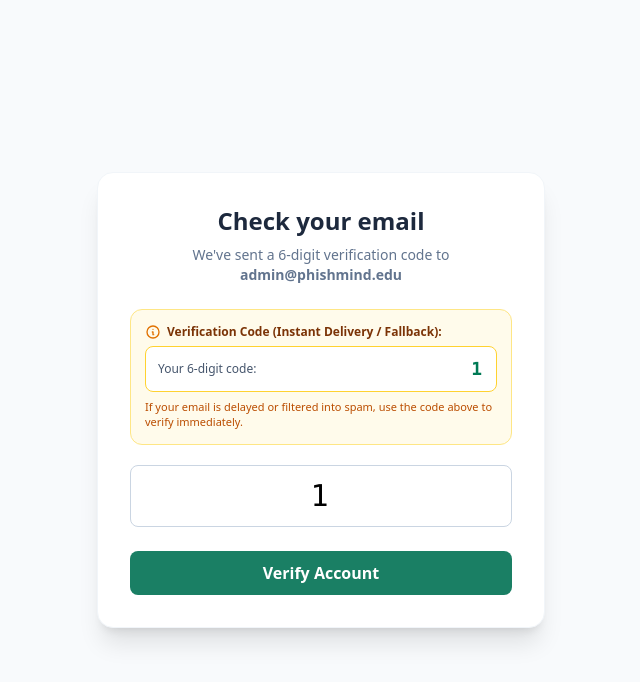
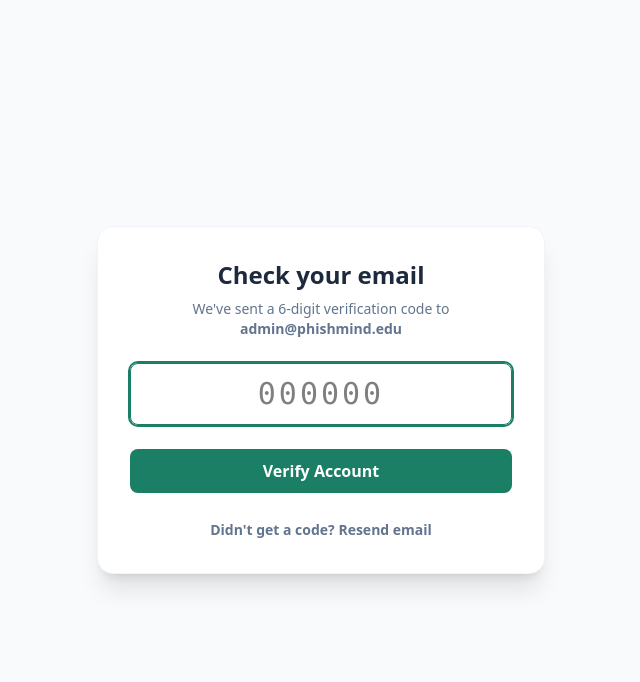
Before and after one commit to jlgemz/PhishMind, a Laravel app: page /verify-otp in a window 1280 px wide. Shown: the top 682 px of the page, without its empty margins (319-959 px from the left). Run offline with Laravel 12, Linux system fonts and the light colour scheme; the visitor is signed in with stand-in values (Sample User, id 1); data comes from the database, SQL or seed files in the repository; style sheets or scripts are compiled from the project's sources; some libraries are stand-ins or nearby versions.

Commit message:
Direct OTP delivery to registering user via Resend API and remove fallbacks

```diff
--- a/app/Http/Controllers/AuthController.php
+++ b/app/Http/Controllers/AuthController.php
@@ -114,8 +114,18 @@ class AuthController extends Controller
     {
         $otp = (string) rand(100000, 999999);
         $user->update(['otp_code' => $otp, 'otp_expires_at' => Carbon::now()->addMinutes(15)]);
-        session(['otp_hint' => $otp]);
         $this->mailer->sendOTP($user->email, $otp);
+    }
+
+    public function resendOtp()
+    {
+        $user = Auth::user();
+        if (!$user) {
+            return redirect()->route('login');
+        }
+
+        $this->sendOtp($user);
+        return back()->with('success', 'A new verification code has been sent to ' . $user->email);
     }
 
         // ============================================
@@ -144,10 +154,9 @@ class AuthController extends Controller
         // Send email
         $this->mailer->sendOTP($user->email, $otp);
 
-        // Store email and OTP hint in session to verify against later
+        // Store email in session to verify against later
         session([
             'reset_email' => $user->email,
-            'reset_otp_hint' => $otp,
         ]);
 
         return redirect()->route('password.verify')->with('success', 'Password reset code sent to your email.');
--- a/app/Services/PHPMailerService.php
+++ b/app/Services/PHPMailerService.php
@@ -2,7 +2,6 @@
 
 namespace App\Services;
 
-use PHPMailer\PHPMailer\PHPMailer;
 use Illuminate\Support\Facades\Http;
 use Illuminate\Support\Facades\Log;
 use Throwable;
@@ -10,29 +9,22 @@ use Throwable;
 class PHPMailerService
 {
     /**
-     * Send 6-digit OTP code to the recipient.
-     * Attempts Resend HTTP API first (port 443, cloud-friendly, zero firewall blocks),
-     * and automatically falls back to SMTP (PHPMailer) if Resend is unavailable.
+     * Send 6-digit OTP code directly to the registered user via Resend REST API (HTTPS port 443).
      */
     public function sendOTP(string $toEmail, string $otpCode): bool
     {
         $resendKey = config('services.resend.key') ?: env('RESEND_API_KEY');
 
-        // 1. Try Resend API first if key is configured
-        if (!empty($resendKey)) {
-            $sent = $this->sendViaResend($toEmail, $otpCode, $resendKey);
-            if ($sent) {
-                return true;
-            }
-            Log::info("Resend delivery unfulfilled for {$toEmail}, attempting SMTP fallback...");
+        if (empty($resendKey)) {
+            Log::error("Resend API key is missing. Please set RESEND_API_KEY in your environment.");
+            return false;
         }
 
-        // 2. Fall back to SMTP via PHPMailer
-        return $this->sendViaSmtp($toEmail, $otpCode);
+        return $this->sendViaResend($toEmail, $otpCode, $resendKey);
     }
 
     /**
-     * Send OTP via Resend REST API (HTTPS port 443).
+     * Send OTP via Resend REST API.
      */
     protected function sendViaResend(string $toEmail, string $otpCode, string $apiKey): bool
     {
@@ -60,82 +52,11 @@ class PHPMailerService
                 return true;
             }
 
-            Log::warning("Resend API rejected delivery to {$toEmail} (HTTP {$response->status()}): " . $response->body());
+            Log::error("Resend API rejected delivery to {$toEmail} (HTTP {$response->status()}): " . $response->body());
             return false;
 
         } catch (Throwable $e) {
-            Log::warning("Resend API request exception for {$toEmail}: " . $e->getMessage());
-            return false;
-        }
-    }
-
-    /**
-     * Send OTP via SMTP using PHPMailer.
-     */
-    protected function sendViaSmtp(string $toEmail, string $otpCode): bool
-    {
-        $mail = new PHPMailer(true);
-
-        try {
-            $host = config('mail.mailers.smtp.host') ?: env('MAIL_HOST', 'smtp.gmail.com');
-            $username = config('mail.mailers.smtp.username') ?: env('MAIL_USERNAME');
-            $password = config('mail.mailers.smtp.password') ?: env('MAIL_PASSWORD');
-            $port = (int) (config('mail.mailers.smtp.port') ?: env('MAIL_PORT', 465));
-            $scheme = strtolower((string) (config('mail.mailers.smtp.scheme') ?: env('MAIL_ENCRYPTION', '')));
-
-            if ($port === 465 || $scheme === 'ssl' || $scheme === 'smtps') {
-                $encryption = PHPMailer::ENCRYPTION_SMTPS;
-                $port = 465;
-            } else {
-                $encryption = PHPMailer::ENCRYPTION_STARTTLS;
-                $port = 587;
-            }
-
-            $mail->isSMTP();
-            $mail->Host       = $host;
-            $mail->SMTPAuth   = true;
-            $mail->Username   = $username;
-            $mail->Password   = $password;
-            $mail->SMTPSecure = $encryption;
-            $mail->Port       = $port;
-            $mail->Timeout    = 10;
-
-            $mail->SMTPOptions = [
-                'ssl' => [
-                    'verify_peer' => false,
-                    'verify_peer_name' => false,
-                    'allow_self_signed' => true,
-                ],
-            ];
-
-            $mail->CharSet  = 'UTF-8';
-            $mail->Encoding = 'base64';
-
-            $fromAddress = $username ?: (config('mail.from.address') ?: env('MAIL_FROM_ADDRESS', 'noreply@phishmind.edu'));
-            $fromName    = config('mail.from.name') ?: env('MAIL_FROM_NAME', 'PhishMind Security');
-
-            $mail->setFrom($fromAddress, $fromName);
-            $mail->addAddress($toEmail);
-            $mail->isHTML(true);
-            $mail->Subject = 'PhishMind - Your Verification Code: ' . $otpCode;
-            $mail->Body    = $this->getOtpHtml($otpCode);
-            $mail->AltBody = "Your PhishMind verification code is: {$otpCode} (expires in 15 minutes)";
-
-            $sent = $mail->send();
-            if ($sent) {
-                Log::info("OTP email successfully sent via SMTP to {$toEmail} via {$host}:{$port}");
-            }
-            return $sent;
-
-        } catch (Throwable $e) {
-            Log::error('SMTP email delivery failed', [
-                'recipient' => $toEmail,
-                'host'      => $mail->Host ?? 'unknown',
-                'port'      => $mail->Port ?? 'unknown',
-                'error'     => $e->getMessage(),
-                'errorInfo' => $mail->ErrorInfo ?? '',
-            ]);
-
+            Log::error("Resend API request exception for {$toEmail}: " . $e->getMessage());
             return false;
         }
     }
--- a/resources/views/auth/verify-otp.blade.php
+++ b/resources/views/auth/verify-otp.blade.php
@@ -16,28 +16,21 @@
             <div class="bg-emerald-50 text-emerald-700 p-3 rounded-lg mb-4 text-sm">{{ session('success') }}</div>
         @endif
 
-        @if(session('otp_hint'))
-            <div class="bg-amber-50 border border-amber-200 text-amber-800 p-3.5 rounded-xl mb-5 text-xs text-left">
-                <div class="font-bold flex items-center gap-1.5 mb-1.5 text-amber-900">
-                    <svg class="w-4 h-4 text-amber-600" fill="none" stroke="currentColor" viewBox="0 0 24 24"><path stroke-linecap="round" stroke-linejoin="round" stroke-width="2" d="M13 16h-1v-4h-1m1-4h.01M21 12a9 9 0 11-18 0 9 9 0 0118 0z"></path></svg>
-                    Verification Code (Instant Delivery / Fallback):
-                </div>
-                <div class="flex items-center justify-between bg-white px-3 py-2 rounded-lg border border-amber-300">
-                    <span class="text-xs text-slate-600 font-medium">Your 6-digit code:</span>
-                    <strong class="text-lg tracking-widest font-mono text-emerald-700 font-bold">{{ session('otp_hint') }}</strong>
-                </div>
-                <p class="text-[11px] text-amber-700 mt-2">If your email is delayed or filtered into spam, use the code above to verify immediately.</p>
-            </div>
-        @endif
-
         <form method="POST" action="{{ route('verify.otp.post') }}">
             @csrf
             <div class="mb-6">
-                <input type="text" name="otp" maxlength="6" required value="{{ session('otp_hint') }}" placeholder="000000" class="w-full text-center text-3xl tracking-widest border border-slate-300 rounded-lg px-4 py-3 focus:ring-2 focus:ring-brand-teal focus:border-brand-teal outline-none transition font-mono">
+                <input type="text" name="otp" maxlength="6" required placeholder="000000" autofocus class="w-full text-center text-3xl tracking-widest border border-slate-300 rounded-lg px-4 py-3 focus:ring-2 focus:ring-brand-teal focus:border-brand-teal outline-none transition font-mono">
                 @error('otp') <span class="text-rose-500 text-xs mt-2 block">{{ $message }}</span> @enderror
             </div>
-            <button type="submit" class="w-full bg-brand-teal hover:bg-teal-700 text-white font-semibold py-2.5 rounded-lg transition">Verify Account</button>
+            <button type="submit" class="w-full bg-brand-teal hover:bg-teal-700 text-white font-semibold py-2.5 rounded-lg transition min-h-[44px]">Verify Account</button>
         </form>
+
+        <div class="text-center mt-6">
+            <form method="POST" action="{{ route('verify.otp.resend') }}" class="inline">
+                @csrf
+                <button type="submit" class="text-sm font-bold text-slate-500 hover:text-brand-teal transition">Didn't get a code? Resend email</button>
+            </form>
+        </div>
     </div>
 </body>
 </html>
--- a/routes/web.php
+++ b/routes/web.php
@@ -20,6 +20,7 @@ Route::get('/register', [AuthController::class, 'showRegister'])->name('register
 Route::post('/register', [AuthController::class, 'register'])->name('register.post');
 Route::get('/verify-otp', [AuthController::class, 'showVerifyOtp'])->name('verify.otp');
 Route::post('/verify-otp', [AuthController::class, 'verifyOtp'])->name('verify.otp.post');
+Route::post('/resend-otp', [AuthController::class, 'resendOtp'])->name('verify.otp.resend');
 Route::post('/logout', [AuthController::class, 'logout'])->name('logout');
 
 // Forgot Password Routes
```
Also changed, not shown: resources/views/auth/verify-reset-otp.blade.php (+2 -16 lines).
